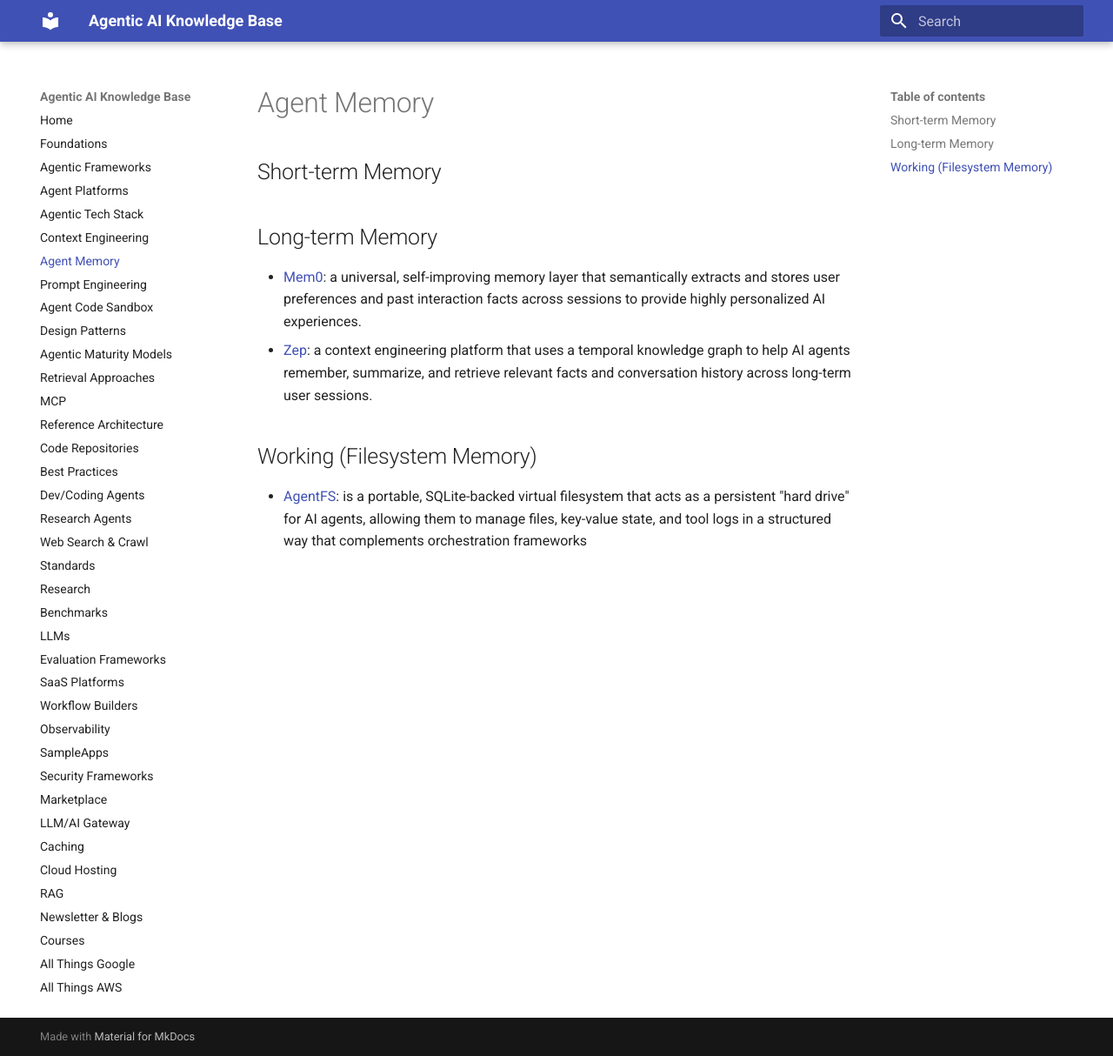
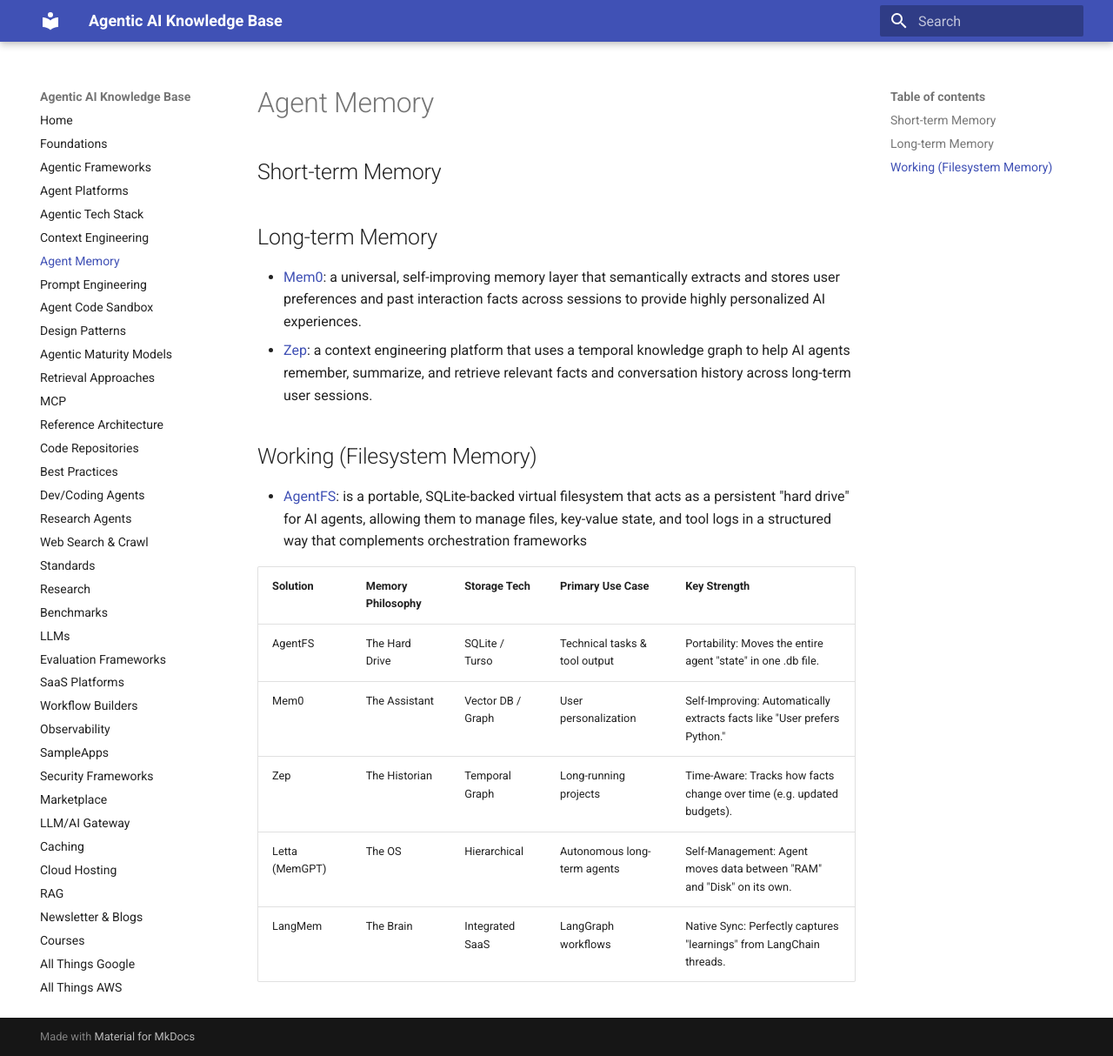
Before and after one commit to ankurkumarz/agentic-ai-knowledge-base, an MkDocs documentation site: the page built from docs/AgentMemory/README.md, in a window 1280 px wide and 1214 px high. Shown: the whole window at 87% size. Built offline with MkDocs 1.6.1 and Material for MkDocs 9.7.7, drawn with Linux system fonts in a browser that asks for light colours.

Commit message:
Update README.md

```diff
--- a/docs/AgentMemory/README.md
+++ b/docs/AgentMemory/README.md
@@ -9,3 +9,11 @@
 ## Working (Filesystem Memory)
 
 - [AgentFS](https://github.com/tursodatabase/agentfs): is a portable, SQLite-backed virtual filesystem that acts as a persistent "hard drive" for AI agents, allowing them to manage files, key-value state, and tool logs in a structured way that complements orchestration frameworks
+
+| Solution | Memory Philosophy | Storage Tech | Primary Use Case | Key Strength |
+|---|---|---|---|---|
+| AgentFS | The Hard Drive | SQLite / Turso | Technical tasks & tool output | Portability: Moves the entire agent "state" in one .db file. |
+| Mem0 | The Assistant | Vector DB / Graph | User personalization | Self-Improving: Automatically extracts facts like "User prefers Python." |
+| Zep | The Historian | Temporal Graph | Long-running projects | Time-Aware: Tracks how facts change over time (e.g. updated budgets). |
+| Letta (MemGPT) | The OS | Hierarchical | Autonomous long-term agents | Self-Management: Agent moves data between "RAM" and "Disk" on its own. |
+| LangMem | The Brain | Integrated SaaS | LangGraph workflows | Native Sync: Perfectly captures "learnings" from LangChain threads. |
```
